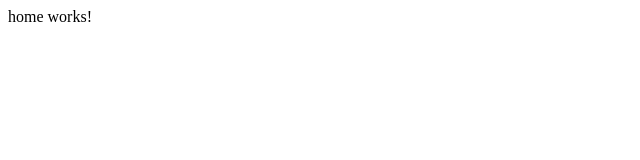
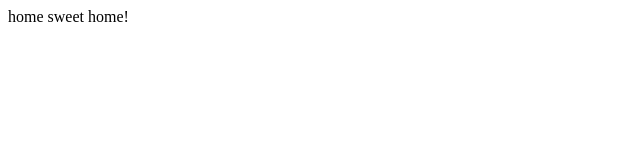
Before and after one commit to alkon/angular-ivy-v3btqy, an Angular app: page /home in a window 1280 px wide. Shown: the top 160 px of the page, without its empty margins (0-640 px from the left). Built offline with nearby package versions, Linux system fonts and the light colour scheme.

Commit message:
2 files modified

```diff
--- a/src/app/home/home.component.html
+++ b/src/app/home/home.component.html
@@ -1 +1 @@
-<p>home works!</p>
+<p>home sweet home!</p>
```
Also changed, not shown: package.json (+9 -9 lines).
